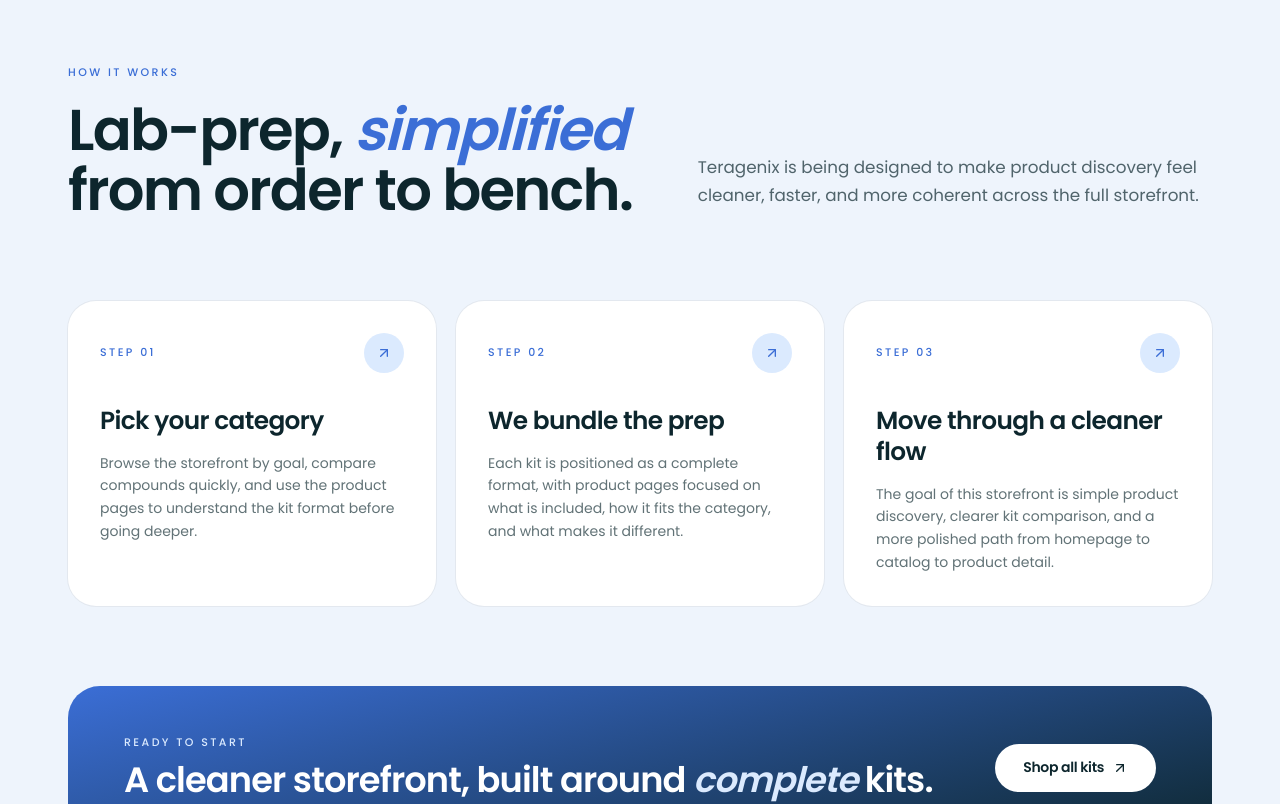
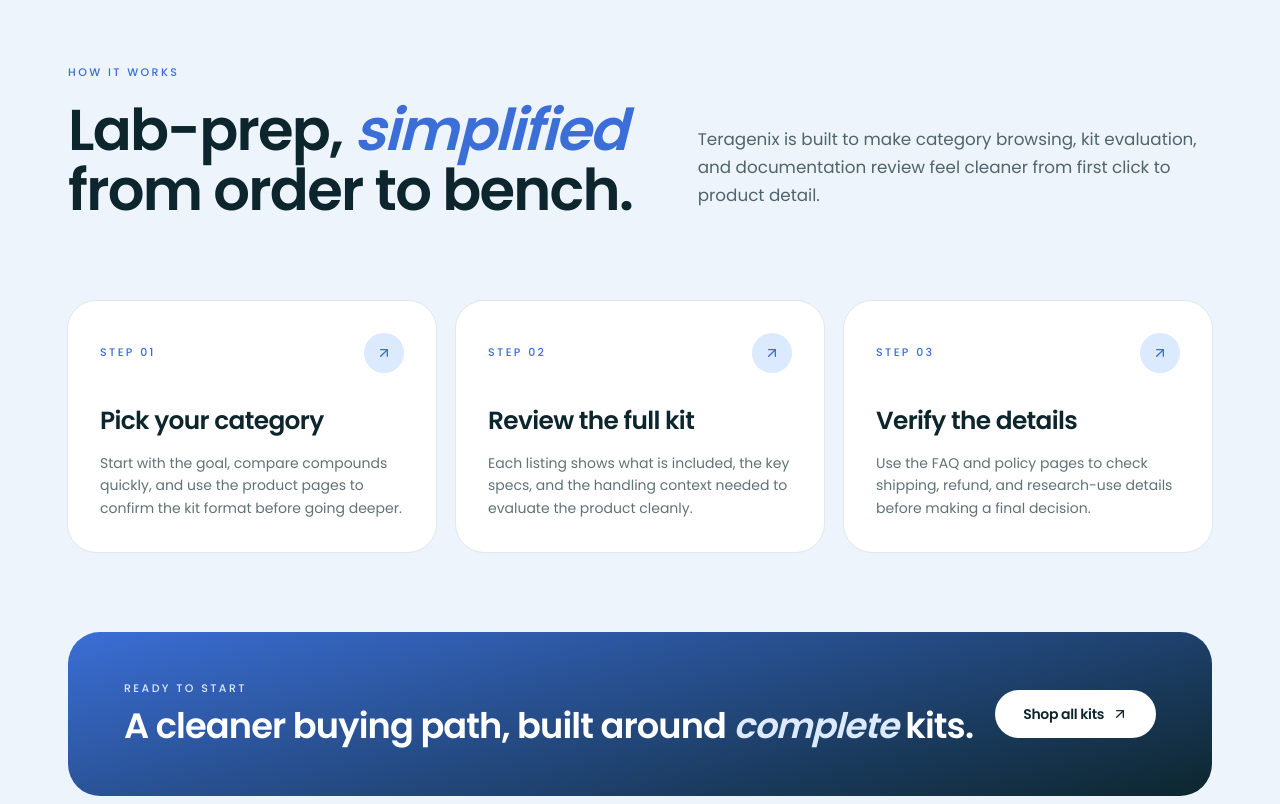
Before and after one commit to sethschnrt/teragenix, a Next.js app: page / in a window 1280 px wide. Shown: the part 4260-5064 px from the top of the page. Built offline with nearby package versions, Linux system fonts and the light colour scheme.

Commit message:
finish teragenix copy cleanup

```diff
--- a/src/components/footer.tsx
+++ b/src/components/footer.tsx
@@ -43,7 +43,7 @@ export function Footer() {
           <div className="md:col-span-1">
             <Logo size="md" theme="light" className="w-[112px] sm:w-[128px]" />
             <p className="mt-5 max-w-xs text-[14px] leading-relaxed text-white/65">
-              Research-grade peptide kits with a cleaner storefront, tighter category structure, and documentation-first positioning.
+              Research peptide kits built around visible specs, complete kit formats, and documentation-first product pages.
             </p>
             <p className="mt-4 max-w-sm text-[12px] leading-6 text-white/48">
               Pre-launch legal pages are live now and will be updated with final business details before checkout goes live.
--- a/src/components/how-it-works.tsx
+++ b/src/components/how-it-works.tsx
@@ -5,17 +5,17 @@ const steps = [
   {
     num: "01",
     title: "Pick your category",
-    body: "Browse the storefront by goal, compare compounds quickly, and use the product pages to understand the kit format before going deeper.",
+    body: "Start with the goal, compare compounds quickly, and use the product pages to confirm the kit format before going deeper.",
   },
   {
     num: "02",
-    title: "We bundle the prep",
-    body: "Each kit is positioned as a complete format, with product pages focused on what is included, how it fits the category, and what makes it different.",
+    title: "Review the full kit",
+    body: "Each listing shows what is included, the key specs, and the handling context needed to evaluate the product cleanly.",
   },
   {
     num: "03",
-    title: "Move through a cleaner flow",
-    body: "The goal of this storefront is simple product discovery, clearer kit comparison, and a more polished path from homepage to catalog to product detail.",
+    title: "Verify the details",
+    body: "Use the FAQ and policy pages to check shipping, refund, and research-use details before making a final decision.",
   },
 ];
 
@@ -36,7 +36,7 @@ export function HowItWorks() {
             </h2>
           </div>
           <p className="text-[1.05rem] leading-7 text-[#0d262d]/70 lg:pb-3">
-            Teragenix is being designed to make product discovery feel cleaner, faster, and more coherent across the full storefront.
+            Teragenix is built to make category browsing, kit evaluation, and documentation review feel cleaner from first click to product detail.
           </p>
         </div>
 
@@ -74,7 +74,7 @@ export function HowItWorks() {
               READY TO START
             </p>
             <h3 className="font-sans text-[1.8rem] font-semibold leading-tight tracking-tight text-white sm:text-[2.2rem]">
-              A cleaner storefront, built around <span className="italic text-[#dbeafe]">complete</span> kits.
+              A cleaner buying path, built around <span className="italic text-[#dbeafe]">complete</span> kits.
             </h3>
           </div>
           <Link
```
